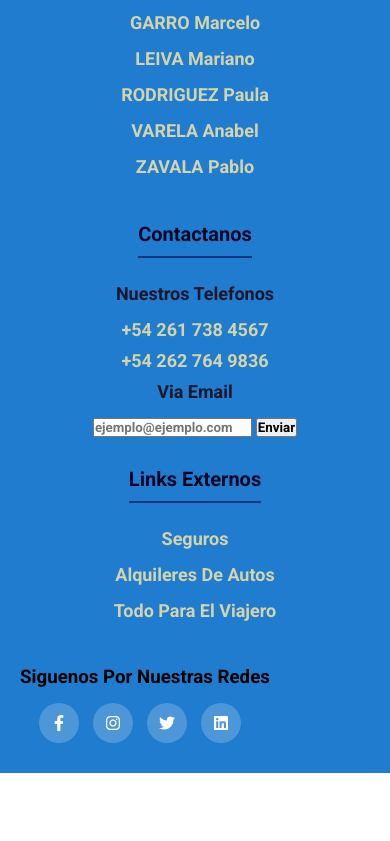
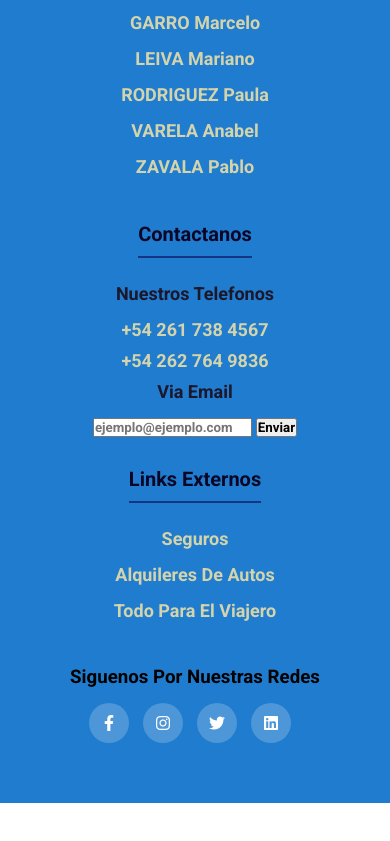
Before and after one commit to Lopa82/casi_finalizando, a plain HTML site: page index.html in a window 390 px wide. Shown: the part 759-1600 px from the top of the page. Drawn offline with nearby package versions, Linux system fonts and the light colour scheme.

Commit message:
sigo intentando

```diff
--- a/style/style.css
+++ b/style/style.css
@@ -425,6 +425,10 @@ main{
         width: 100%;
         margin-bottom: 30px;
     }
+    .socialLink {
+        width: 100%;
+        margin-bottom: 30px;
+    }
 
     .seccion1 {
         width: 100%;
```
